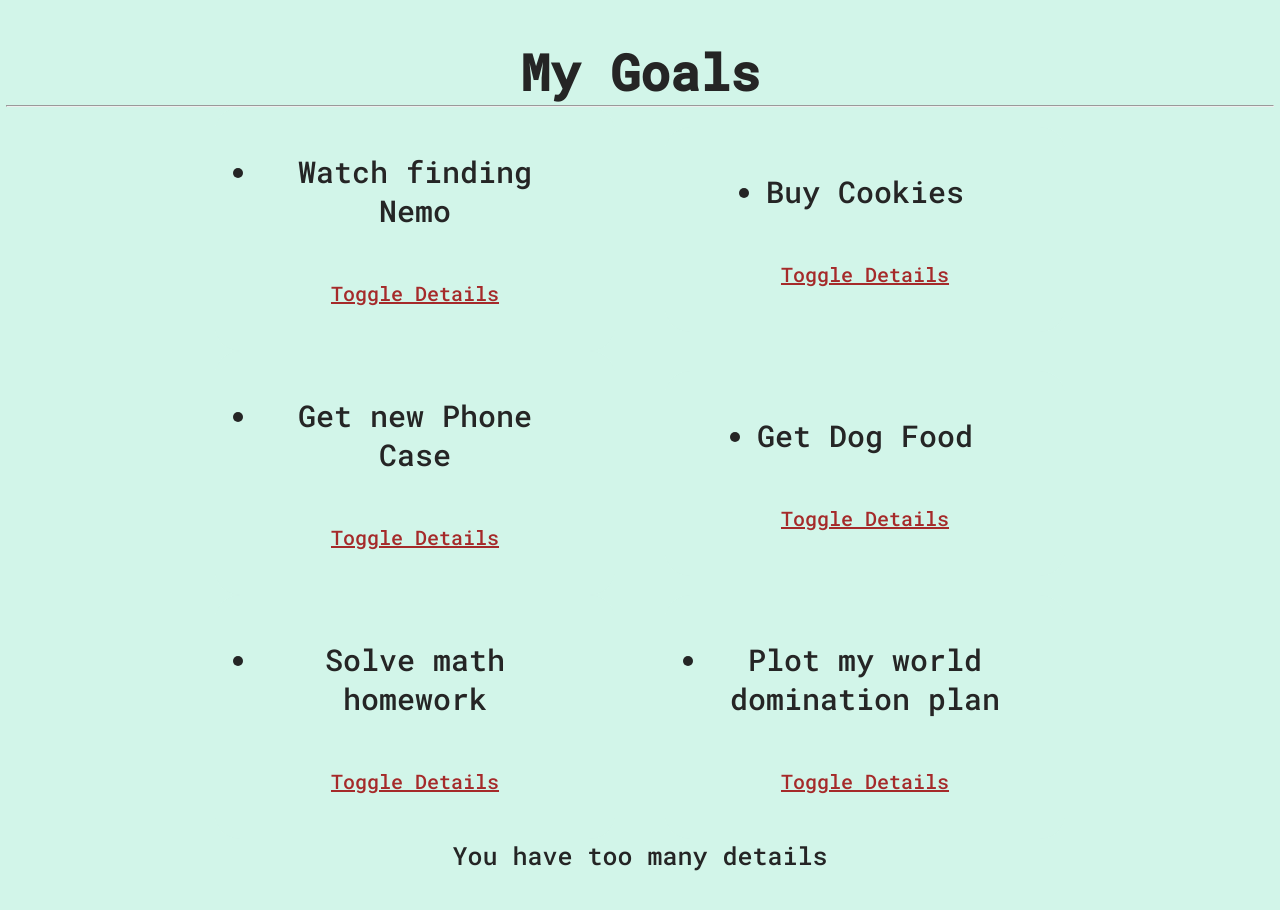
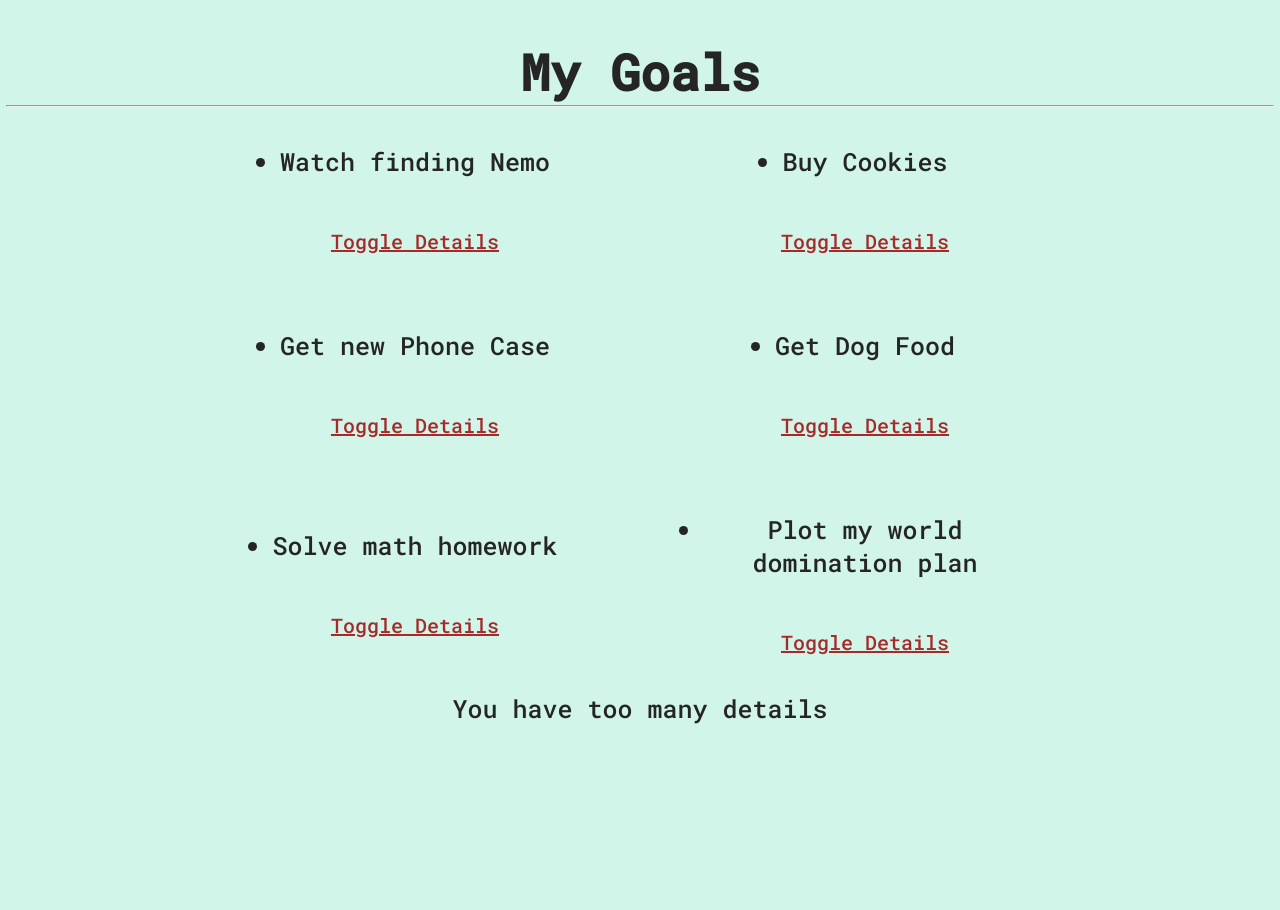
Before and after one commit to JohnstoneDev/angular_goals, an Angular app: page / in a window 1280 px wide. After the commit the page ends 800 px from the top, so only its background shows below. Built offline with nearby package versions, Linux system fonts and the light colour scheme.

Commit message:
:feat Directives, strikethrough directive to add a line-through on goals

```diff
--- a/src/app/app.module.ts
+++ b/src/app/app.module.ts
@@ -4,12 +4,14 @@ import { BrowserModule } from '@angular/platform-browser';
 import { AppComponent } from './app.component';
 import { GoalComponent } from './goal/goal.component';
 import { GoaldetailComponent } from './goaldetail/goaldetail.component';
+import { StrikethroughDirective } from './strikethrough.directive';
 
 @NgModule({
   declarations: [
     AppComponent,
     GoalComponent,
-    GoaldetailComponent
+    GoaldetailComponent,
+    StrikethroughDirective
   ],
   imports: [
     BrowserModule
--- a/src/app/goal/goal.component.css
+++ b/src/app/goal/goal.component.css
@@ -8,7 +8,6 @@
 }
 
 .goal {
-    font-size: 30px;
     padding: 1.5em;
     min-width: 100%;
     display: flex;
@@ -20,6 +19,7 @@
     justify-items: center;
     align-items: center;
     justify-content: center;
+    cursor: pointer;
 }
 
 .goal > button {
--- a/src/app/goal/goal.component.html
+++ b/src/app/goal/goal.component.html
@@ -1,7 +1,7 @@
     <h1>My Goals</h1>
     <hr>
     <ul class="goals">
-      <div *ngFor='let goal of goals ; let i = index' class="goal">
+      <div *ngFor='let goal of goals ; let i = index' appStrikethrough class="goal">
         <li>{{goal.name}}</li>
         <app-goaldetail
           *ngIf="goal.showDescription"
--- /dev/null
+++ b/src/app/strikethrough.directive.ts
@@ -0,0 +1,25 @@
+import { Directive, ElementRef, HostListener } from '@angular/core';
+
+@Directive({
+  selector: '[appStrikethrough]'
+})
+
+export class StrikethroughDirective {
+
+  constructor(private elem : ElementRef) { }
+
+  @HostListener('click') onClicks(){
+    console.log('Youre clicking this element')
+    this.textDeco('line-through')
+  }
+
+  @HostListener('dblclick') onDoubleClicks(){
+    console.log('Youre double clicking this element')
+    this.textDeco('None')
+  }
+
+  private textDeco(action : string){
+    this.elem.nativeElement.style.textDecoration = action ;
+  }
+
+}
```
Also changed, not shown: 1 other file (tests, documents, lock files or other folders).
